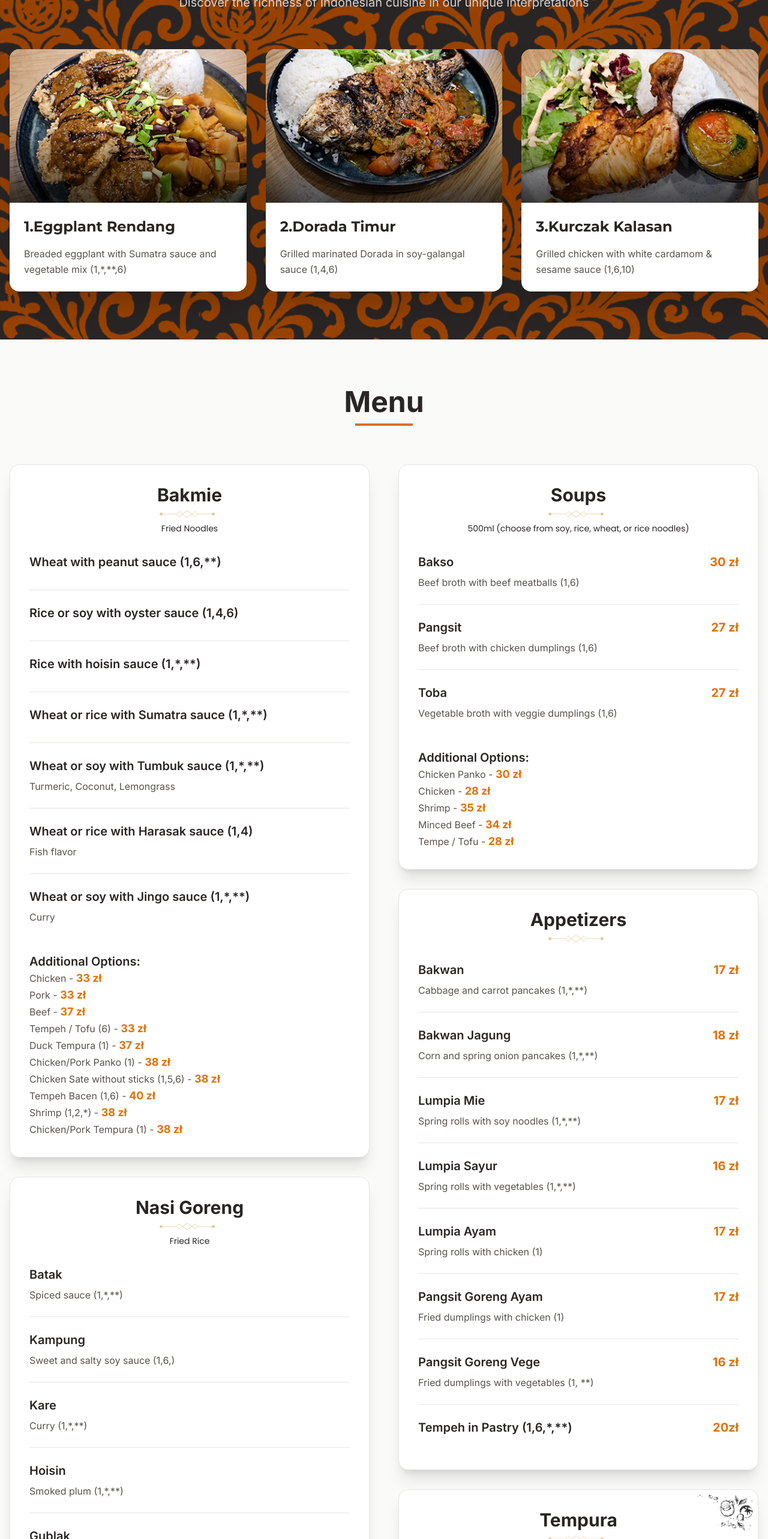
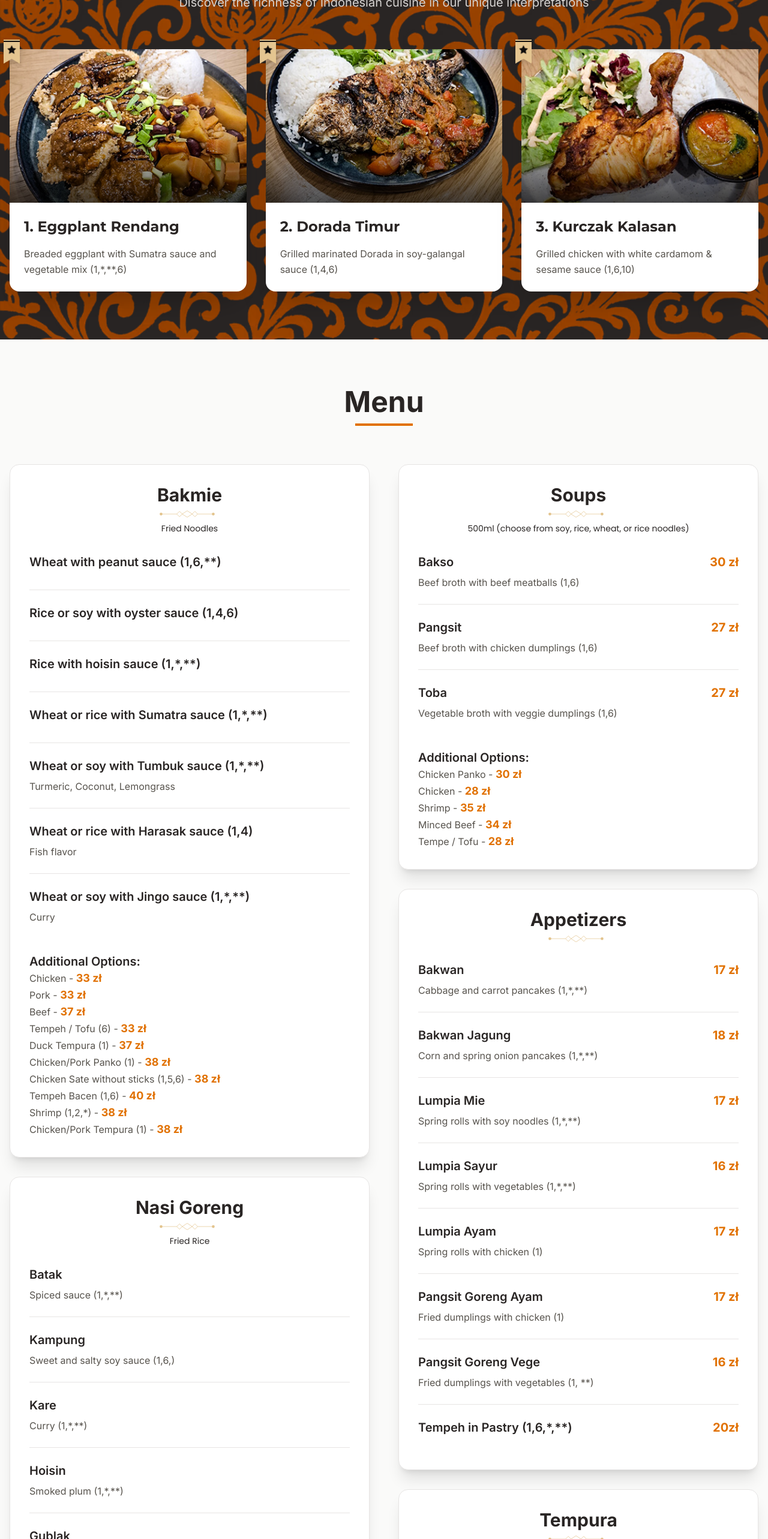
Before and after one commit to michalskirobert/warung-sumatra, a Next.js app: page /en in a window 1280 px wide. Shown: the part 1671-4237 px from the top of the page at 60% size. Built offline with nearby package versions, Linux system fonts and the light colour scheme; no server answers.

Commit message:
refresh look

```diff
--- a/src/components/menu/MenuBlock.tsx
+++ b/src/components/menu/MenuBlock.tsx
@@ -118,9 +118,11 @@ export const MenuBlock = ({
           )}
         </div>
       </div>
-      <div
-        className={`absolute inset-0 h-15 m-2 bg-contain bg-right bg-no-repeat bg-[url('/utils/shape-${shape}.png')]`}
-      ></div>
+      {shape && (
+        <div
+          className={`absolute inset-0 h-15 m-2 bg-contain bg-right bg-no-repeat bg-[url(/utils/shape-${shape}.png)]`}
+        ></div>
+      )}
     </div>
   );
 };
--- a/src/components/shared/Card.tsx
+++ b/src/components/shared/Card.tsx
@@ -6,11 +6,17 @@ type Props = {
   title: string;
   description: string;
   image: string;
+  showBadge?: boolean;
 };
 
-export default function Card({ title, description, image }: Props) {
+export default function Card({
+  title,
+  description,
+  image,
+  showBadge = false,
+}: Props) {
   return (
-    <div className="fade-in bg-white rounded-2xl overflow-hidden shadow-2xl card-hover">
+    <div className="fade-in bg-white rounded-2xl shadow-2xl card-hover relative">
       <div className="relative h-64">
         <Image
           src={image}
@@ -19,6 +25,11 @@ export default function Card({ title, description, image }: Props) {
           height={256}
           width={256}
         />
+        {showBadge && (
+          <div className="absolute -left-0 top-1 w-10 h-10 -translate-y-1/2 -translate-x-1/4 z-10">
+            <div className="w-full h-full bg-[url('/utils/badge-1.png')] bg-contain bg-no-repeat filter drop-shadow-lg" />
+          </div>
+        )}
         <div className="image-overlay absolute inset-0" />
       </div>
       <div className="p-6">
```
Also changed, not shown: src/components/bestseller/Bestseller.tsx (+6 -3 lines).
